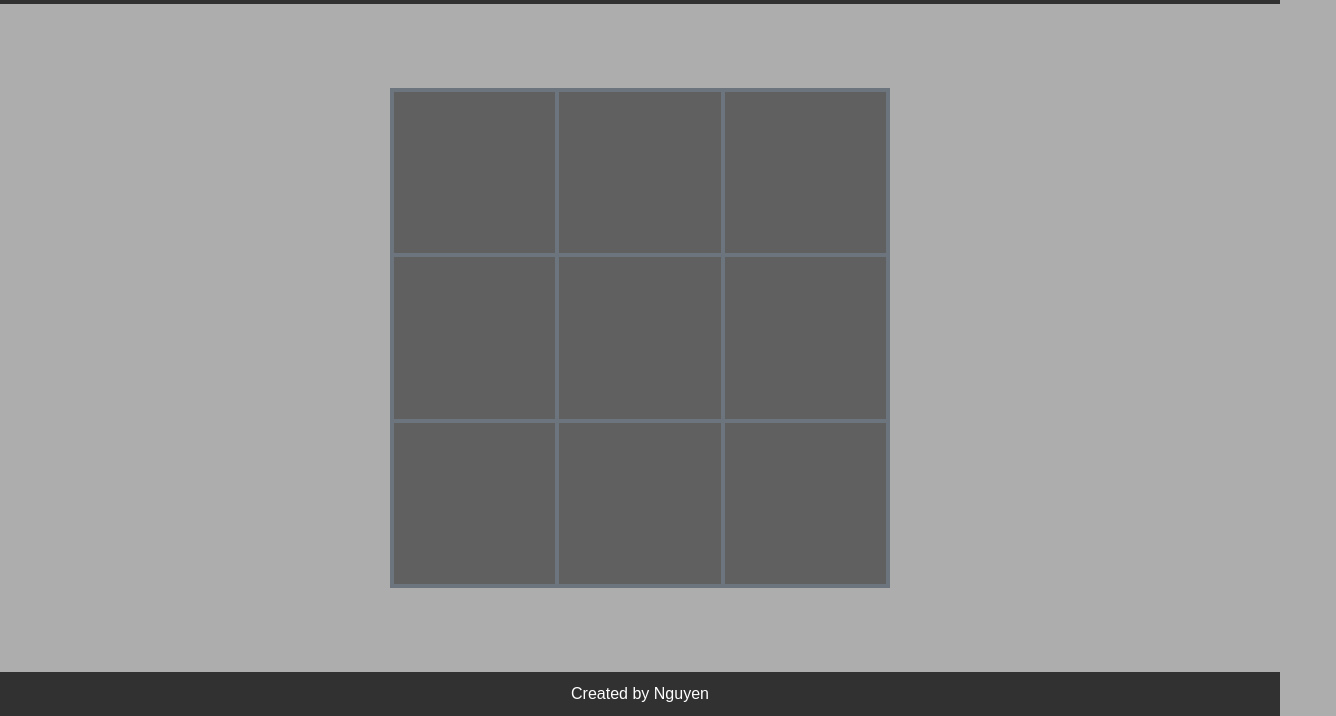
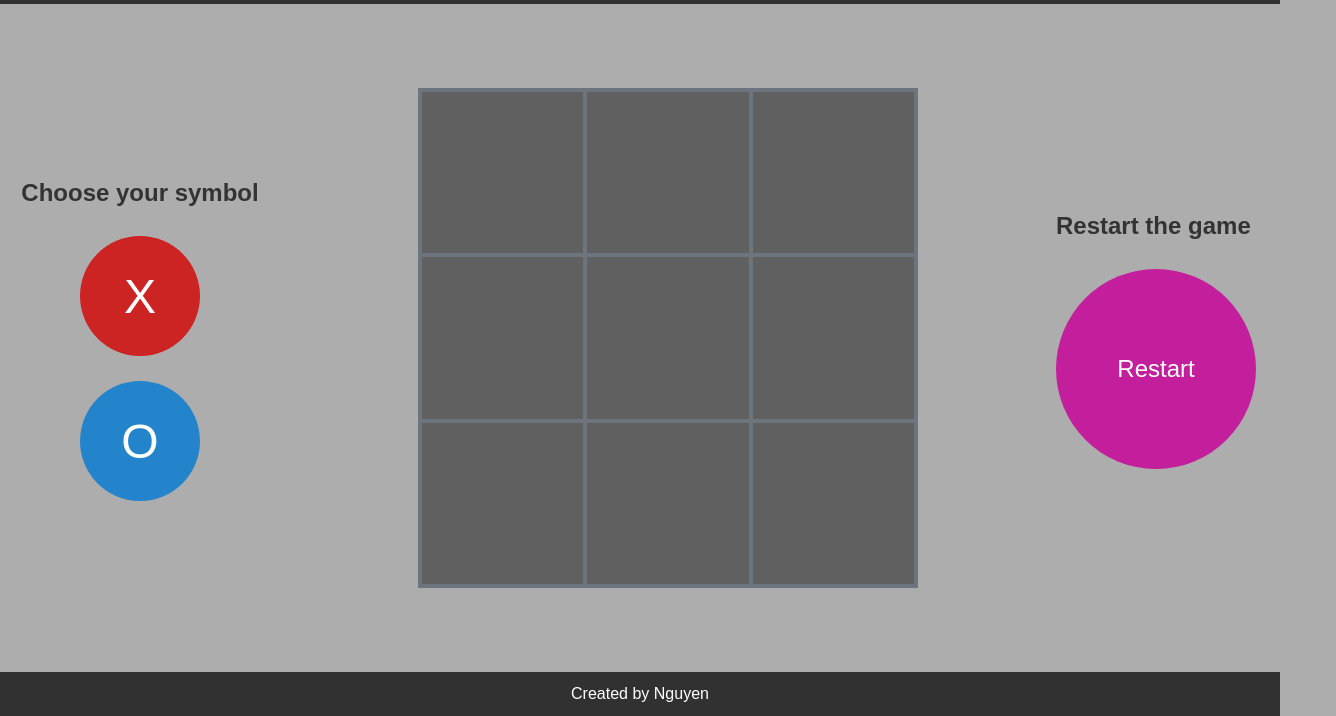
Before and after one commit to gachu2002/Tic-Tac-Toe, a plain HTML site: page index.html in a window 1280 px wide. Shown: the part 84-800 px from the top of the page, 1336 px wide, since content can reach past the window. Drawn offline with Linux system fonts and the light colour scheme.

Commit message:
fin simple ui

```diff
--- a/index.html
+++ b/index.html
@@ -11,6 +11,12 @@
     <header><h1>Tic Tac Toe</h1></header>
 
     <main>
+        <div class="pick-symbol">
+            <h2>Choose your symbol</h2>
+            <button id="X">X</button>
+            <button id="O">O</button>
+        </div>
+
         <div class="board">
             <div class="cell" data-cell></div>
             <div class="cell" data-cell></div>
@@ -22,6 +28,11 @@
             <div class="cell" data-cell></div>
             <div class="cell" data-cell></div>
         </div>
+
+        <div class="restart-game">
+            <h2>Restart the game</h2>
+            <button id="restart">Restart</button>
+        </div>
     </main>
 
     <footer>
--- a/style.css
+++ b/style.css
@@ -41,10 +41,50 @@ header {
 main {
     flex: 1;
     display: flex;
+    justify-content: space-between;
+    gap: calc(10px + 10vw);
+    align-items: center;
+}
+
+/* Set symbols styles */
+.pick-symbol {
+    display: flex;
+    flex-direction: column;
+    min-width: 280px;
+    align-items: center;
+    gap: 25px;
+    padding: 20px;
+    background-color: var(--background-color);
+}
+
+.pick-symbol button {
+    color: #fff;
+    font-size: 3rem;
+    border: none;
+    height: 120px;
+    width: 120px;
+    border-radius: 50%;
+}
+
+#X {
+    background-color: #cc2323;
+}
+
+#X:hover {
+    background-color: #8a1818;
+}
+
+#O {
+    background-color: #2384cc;
+}
+
+#O:hover {
+    background-color: #185a8a;
 }
 
 /* Board styles */
 .board {
+    flex: 0 0 auto;
     display: grid;
     grid-template-columns: repeat(3, 1fr);
     grid-template-rows: repeat(3, 1fr);
@@ -52,21 +92,46 @@ main {
 
     width: 500px;
     height: 500px;
-    margin: auto;
     background-color: #606060;
 }
 
-@media (max-width: 600px) {
+@media (max-width: 805px) {
     .board {
         width: 360px;
         height: 360px;
     }
 }
 
+/* Reset button styles */
+.restart-game {
+    display: flex;
+    flex-direction: column;
+    justify-content: center;
+    min-width: 280px;
+    gap: 25px;
+}
+
+.restart-game #restart {
+    background-color: #c31f9d;
+    color: #fff;
+    font-size: 1.5rem;
+    border: none;
+    height: 200px;
+    width: 200px;
+    border-radius: 50%;
+}
+
+#restart:hover {
+    background-color: #8a186b;
+}
 
 /* Cell styles */
 .cell {
     border: var(--border);
+}
+
+.cell:hover {
+    background-color: #8baad9;
 }
 
 
```
